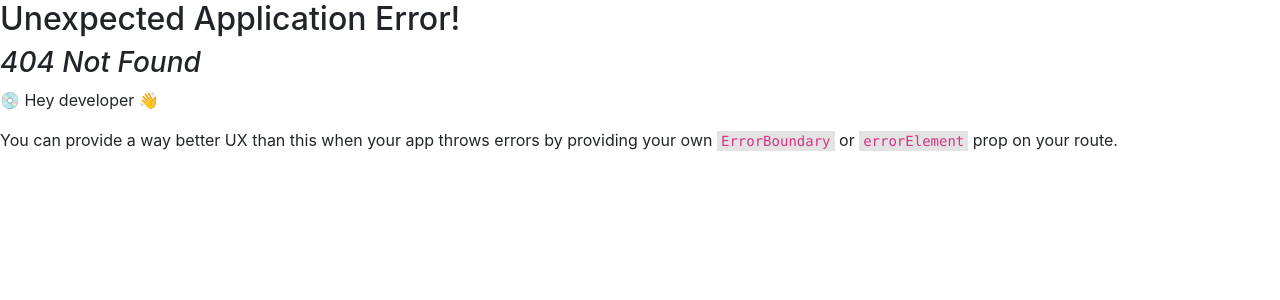
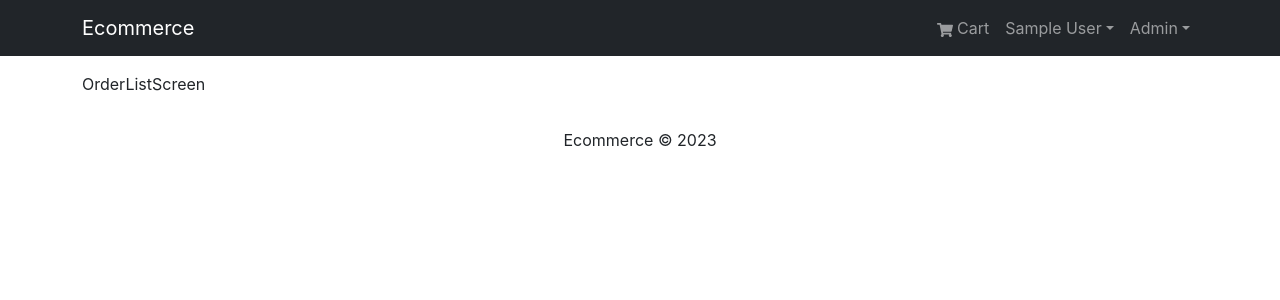
Before and after one commit to carlosemi/ecommerce, a React (Create React App) app in the folder frontend/: page /admin/orderList in a window 1280 px wide. Before the commit this address had no page. Shown: the top 300 px of the page. Built offline with nearby package versions, Linux system fonts and the light colour scheme; sample sign-in values are in the browser's storage.

Commit message:
Started with admin routes and drop down menu in nav bar

```diff
--- /dev/null
+++ b/frontend/src/components/AdminRoute.jsx
@@ -0,0 +1,12 @@
+import {Outlet, Navigate} from 'react-router-dom';
+import {useSelector} from 'react-redux';
+
+
+const AdminRoute = () => {
+
+    const {userInfo} = useSelector(state => state.auth)
+
+    return userInfo && userInfo.isAdmin ? <Outlet /> : <Navigate to='/login' replace/>
+}
+
+export default AdminRoute
--- a/frontend/src/components/Header.jsx
+++ b/frontend/src/components/Header.jsx
@@ -65,6 +65,20 @@
                          </LinkContainer>
                         )}
 
+                        {userInfo && userInfo.isAdmin && (
+                            <NavDropdown title='Admin' id='adminmenu'>
+                                <LinkContainer to='/admin/productlist'>
+                                    <NavDropdown.Item>Products</NavDropdown.Item>
+                                </LinkContainer>
+                                <LinkContainer to='/admin/userlist'>
+                                    <NavDropdown.Item>Users</NavDropdown.Item>
+                                </LinkContainer>
+                                <LinkContainer to='/admin/orderList'>
+                                    <NavDropdown.Item>Orders</NavDropdown.Item>
+                                </LinkContainer>
+                            </NavDropdown>
+                        )}
+
                     </Nav>
                     </Navbar.Collapse>
                 </Container>
--- a/frontend/src/index.js
+++ b/frontend/src/index.js
@@ -14,6 +14,7 @@
 import App from './App';
 import reportWebVitals from './reportWebVitals';
 import PrivateRoute from './components/PrivateRoute';
+import AdminRoute from './components/AdminRoute';
 import HomeScreen from './screens/HomeScreen';
 import ProductScreen from './screens/ProductScreen';
 import CartScreen from './screens/CartScreen';
@@ -24,6 +25,7 @@
 import PlaceOrderScreen from './screens/PlaceOrderScreen';
 import OrderScreen from './screens/OrderScreen';
 import ProfileScreen from './screens/ProfileScreen';
+import OrderListScreen from './screens/admin/OrderListScreen';
 
 const router = createBrowserRouter(
   createRoutesFromElements(
@@ -43,6 +45,10 @@
         <Route path="/profile" element={<ProfileScreen />} />
       </Route>
 
+      <Route path="" element={<AdminRoute />}>
+        <Route path="/admin/orderList" element={<OrderListScreen />} />
+      </Route>
+
     </Route>
   )
 );
--- /dev/null
+++ b/frontend/src/screens/admin/OrderListScreen.jsx
@@ -0,0 +1,9 @@
+import React from 'react'
+
+const OrderListScreen = () => {
+  return (
+    <div>OrderListScreen</div>
+  )
+}
+
+export default OrderListScreen
```
